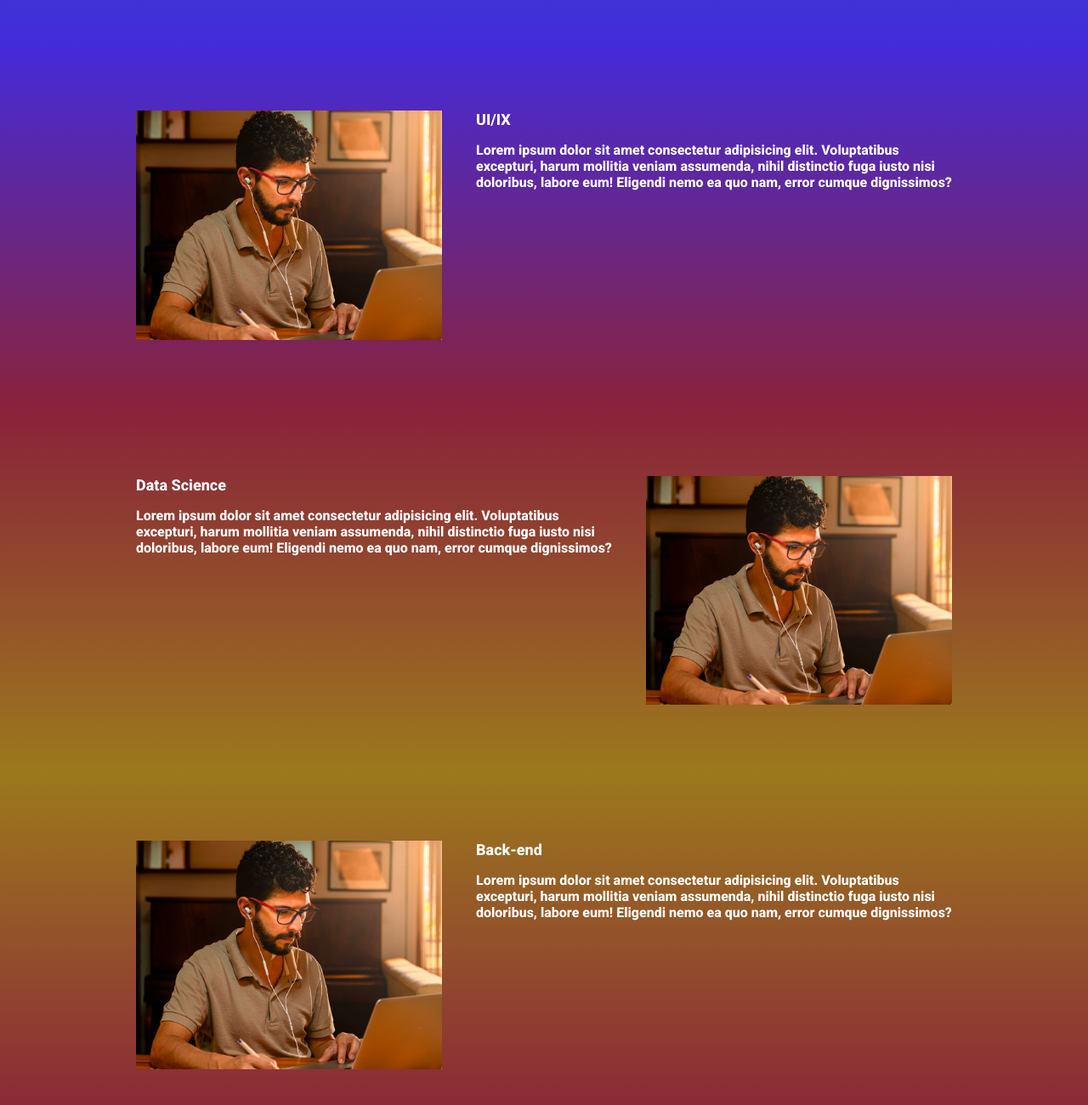
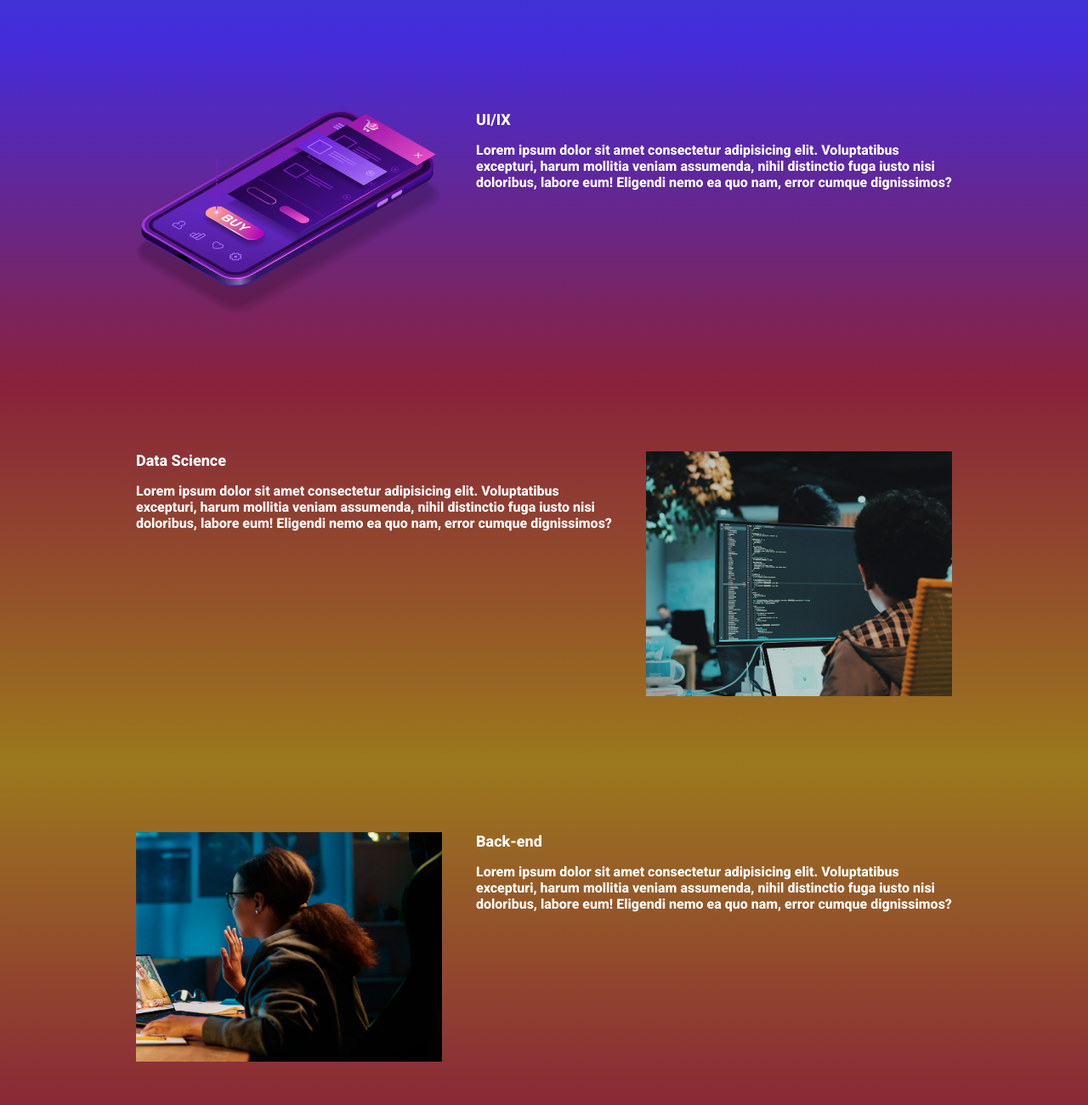
Before and after one commit to Retsiul/ebac_tech_talks, a website built with Parcel: page src/index.html in a window 1280 px wide. Shown: the part 940-2240 px from the top of the page at 85% size. Built offline with nearby package versions, Linux system fonts and the light colour scheme.

Commit message:
atualizando imagens

```diff
--- a/src/index.html
+++ b/src/index.html
@@ -66,7 +66,7 @@
 
                 </p>
             </div>
-            <img class="event__image" src="images/frontend.png" alt="front-end">
+            <img class="event__image" src="images/ui-ux.png" alt="ui/ux">
         </div>
     </section>
 
@@ -81,7 +81,7 @@
 
                 </p>
             </div>
-            <img class="event__image" src="images/frontend.png" alt="front-end">
+            <img class="event__image" src="images/data.png" alt="data-science">
         </div>
     </section>
 
@@ -96,7 +96,7 @@
 
                 </p>
             </div>
-            <img class="event__image" src="images/frontend.png" alt="front-end">
+            <img class="event__image" src="images/backend.png" alt="back-end">
         </div>
     </section>
 
```
